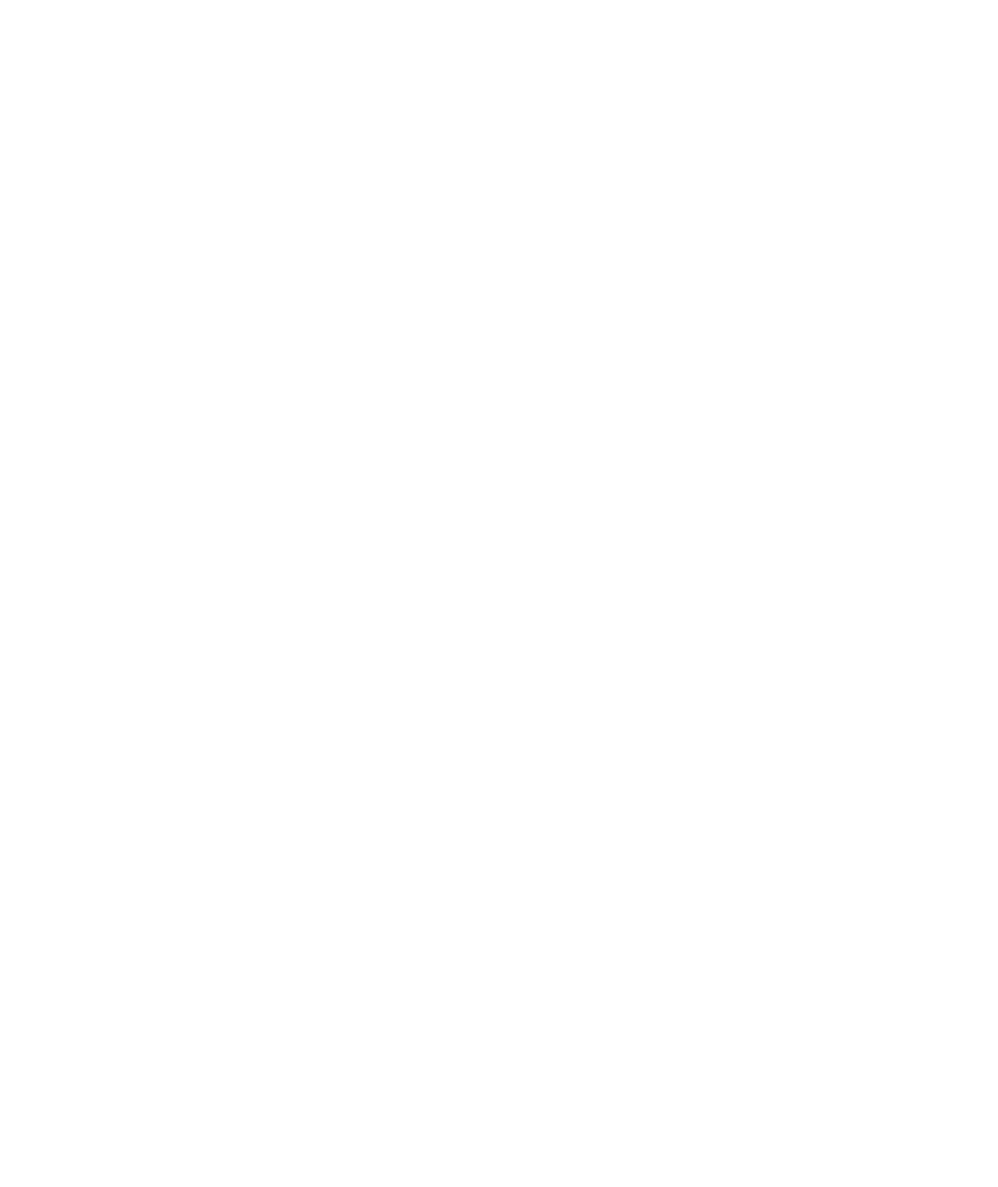
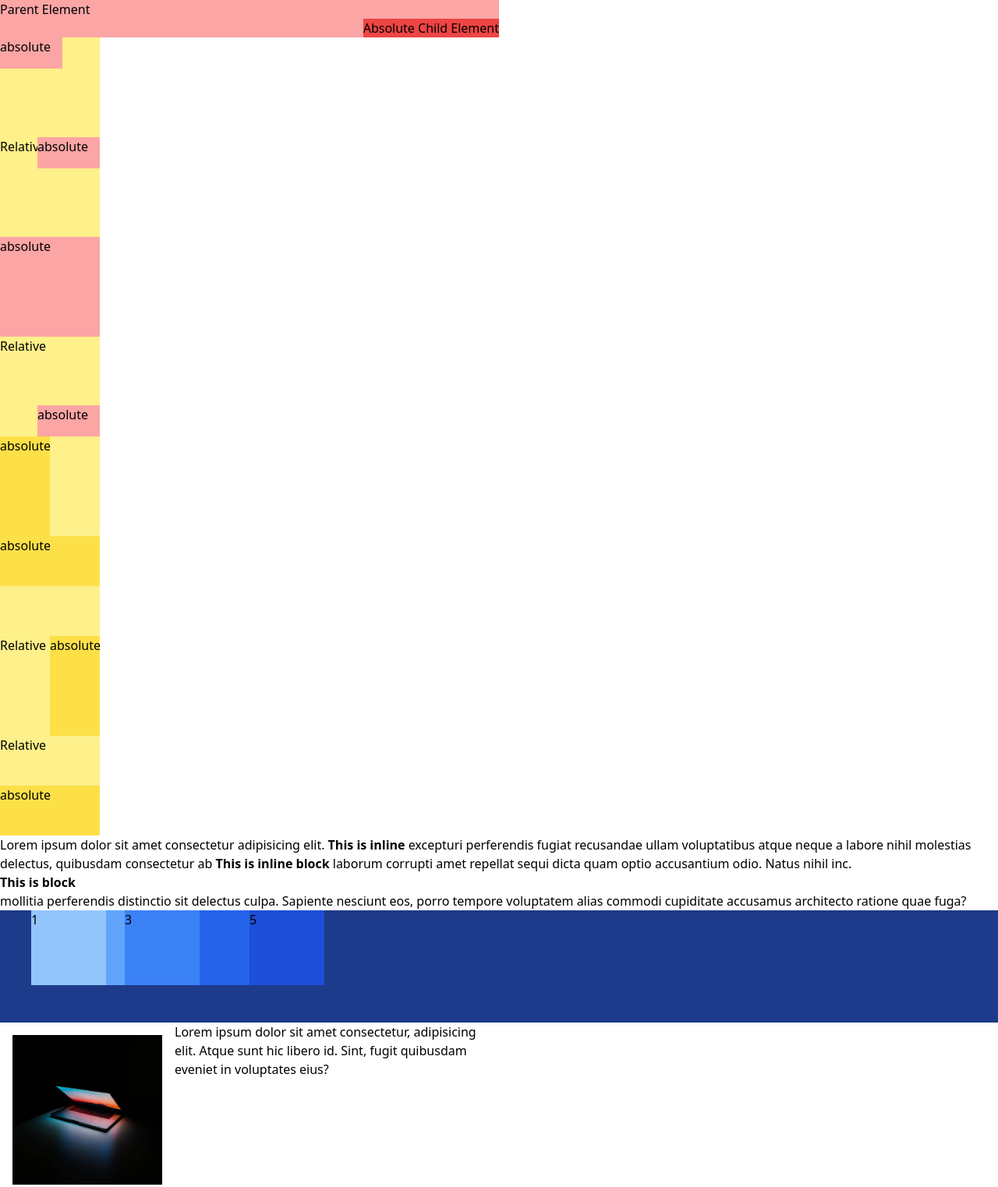
Before and after one commit to AhmetLoca/practicum-tasks, a plain HTML site: page 06-layout-position/index.html in a window 1280 px wide. Shown: the whole page at 78% size. Before the commit the page ends 800 px from the top, so only its background shows below. Drawn offline with nearby package versions, Linux system fonts and the light colour scheme.

Commit message:
finished 06-layout-position

```diff
--- a/06-layout-position/index.html
+++ b/06-layout-position/index.html
@@ -9,28 +9,104 @@
   </head>
   <body>
     <!-- Positioning -->
+    <div class="relative w-1/2 h-12 bg-red-300">
+      <p>Parent Element</p>
+      <div class="absolute bottom-0 right-0 bg-red-500">
+        <p>Absolute Child Element</p>
+      </div>
+    </div>
+
 
     <!-- Top left corner -->
 
+    <div class="relative h-32 w-32 bg-yellow-200">
+      <p>Relative</p>
+      <div class="absolute top-0 left-0 h-10 w-20 bg-red-300">absolute</div>
+    </div>
+
     <!-- Top right corner -->
+    <div class="relative h-32 w-32 bg-yellow-200">
+      <p>Relative</p>
+      <div class="absolute top-0 right-0 h-10 w-20 bg-red-300">absolute</div>
+    </div>
+
+
 
     <!-- Bottom left corner -->
+    <div class="relative h-32 w-32 bg-yellow-200">
+      <p>Relative</p>
+      <div class="absolute left-0 bottom-0 h-32 w-32 bg-red-300">absolute</div>
+    </div>
 
     <!-- Bottom right corner -->
+    <div class="relative h-32 w-32 bg-yellow-200">
+      <p>Relative</p>
+      <div class="absolute bottom-0 right-0 h-10 w-20 bg-red-300">absolute</div>
+    </div>
+
+    <!-- Span left edge -->
+    <div class="relative h-32 w-32 bg-yellow-200">
+      <p>Relative</p>
+      <div class="absolute inset-y-0 left-0 w-16 bg-yellow-300">absolute</div>
+    </div>
 
     <!-- Span top edge -->
-
-    <!-- Span left edge -->
+    <div class="relative h-32 w-32 bg-yellow-200">
+      <p>Relative</p>
+      <div class="absolute inset-x-0 top-0 h-16 bg-yellow-300">absolute</div>
+    </div>
 
     <!-- Span right edge -->
+    <div class="relative h-32 w-32 bg-yellow-200">
+      <p>Relative</p>
+      <div class="absolute inset-y-0 right-0 w-16 bg-yellow-300">absolute</div>
+    </div>
+
+
 
     <!-- Span bottom edge -->
+    <div class="relative h-32 w-32 bg-yellow-200">
+      <p>Relative</p>
+      <div class="absolute inset-x-0 bottom-0 h-16 bg-yellow-300">absolute</div>
+    </div>
+
+
+
+
 
     <!-- Display Classes -->
 
+    <div>
+      Lorem ipsum dolor sit amet consectetur adipisicing elit.
+      <span class="inline font-bold">This is inline</span> excepturi perferendis fugiat
+      recusandae ullam voluptatibus atque neque a labore nihil molestias delectus,
+      quibusdam consectetur ab <span class="inline-block font-bold">This is inline block</span>
+      laborum corrupti amet repellat sequi dicta quam optio accusantium odio.
+      Natus nihil inc. <span class="block font-bold">This is block</span>mollitia perferendis
+      distinctio sit delectus culpa. Sapiente nesciunt eos, <span class="hidden">This is hidden</span>porro tempore voluptatem
+      alias commodi cupiditate accusamus architecto ratione quae fuga?
+    </div>
+
+
+
     <!-- Z-Index -->
+<div class="relative h-36 bg-blue-900">
+  <div class="absolute left-10 w-24 h-24 bg-blue-300 z-40">1</div>
+  <div class="absolute left-20 w-24 h-24 bg-blue-400">2</div>
+  <div class="absolute left-40 w-24 h-24 bg-blue-500 z-10">3</div>
+  <div class="absolute left-60 w-24 h-24 bg-blue-600">4</div>
+  <div class="absolute left-80 w-24 h-24 bg-blue-700 z-30">5</div>
+</div>
+
 
     <!-- Floats -->
+  <div class="w-1/2">
+    <img class="h-48 w-48 float-left m-4" src="../assets/img/img1.jpg" alt="">
+    <p>Lorem ipsum dolor sit amet consectetur, adipisicing elit.
+      Atque sunt hic libero id. Sint, fugit quibusdam eveniet in voluptates eius?</p>
+  </div>
+
+
   </body>
 </html>
 
```
